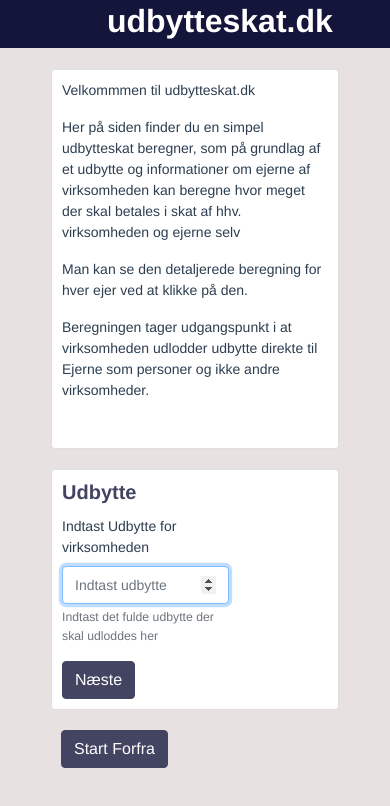
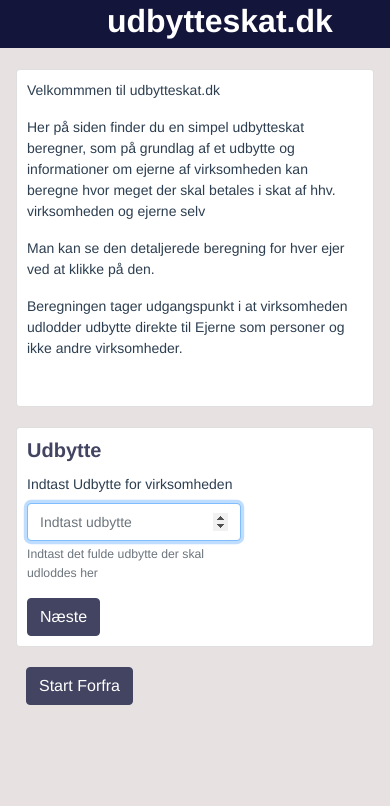
Before and after one commit to turnipsoft/udbytteskat, a Vue app: page / in a window 390 px wide. Shown: the top 806 px of the page. Built offline with nearby package versions, Linux system fonts and the light colour scheme; some icons are missing.

Commit message:
tilpasset mere til mobil udnytter plads bedre

```diff
--- a/src/components/UdbytteSkat.vue
+++ b/src/components/UdbytteSkat.vue
@@ -67,14 +67,14 @@
                   </div>
                   <div class="col-3">
                     <div class="form-group">
-                      <label for="andelInput">Ejers andel</label>
+                      <label for="andelInput">Andel</label>
                       <input type="text" v-model="andel" class="form-control" id="andelInput" aria-describedby="andelHelp" placeholder="Andel">
                       <small id="andelHelp" class="form-text text-muted">Ejerens andel i procent</small>
                     </div>
                   </div>
                   <div class="col-3">
                     <div class="form-group">
-                      <label for="giftInput">Ægtefælde</label>
+                      <label for="giftInput">Gift</label>
                       <input type="checkbox" v-model="gift" class="form-control" id="giftInput" aria-describedby="giftHelp">
                       <small id="giftHelp" class="form-text text-muted">Er ejeren gift</small>
                     </div>
@@ -222,7 +222,7 @@
         </div>
 
       </div>
-      <div class="intro">
+      <div class="end">
         <div class="row">
           <div class="col">
             <form v-on:submit="resetForm">
@@ -327,8 +327,11 @@ export default class UdbytteSkat extends Vue {
     const ejer: Ejer = new Ejer(this.ejer, andel, this.gift, udbytte);
     this.ejere.push(ejer);
     this.reset();
-    let elem = <HTMLInputElement> this.$refs.navnInput;
-    elem.focus();
+    const mq = window.matchMedia( "(min-width: 1000px)" );
+    if (mq.matches) {
+      let elem = <HTMLInputElement> this.$refs.navnInput;
+      elem.focus();
+    }
   }
 
   beregnUdbytte(udbytte: Number, ejerandel: Number, gift: boolean): Udbytte {
@@ -455,16 +458,24 @@ h6 {
   };
 }
 
+@media screen and (max-width: 999px) {
+  .card {
+    margin-left: 1px;
+    margin-right: 1px;
+  };
+}
+
+@media screen and (max-width: 999px) {
+  .end {
+    margin-left: 1px;
+    margin-right: 1px;
+  };
+}
+
 @media screen and (min-width: 1000px) {
   #showDesktop {
     visibility: visible;
   };
-  #showMobile {
-    visibility: hidden;
-    height: 0;
-    margin: 0px 0px 0px 0px;
-    padding: 0px 0px 0px 0px;
-  }
 }
 
 @media screen and (min-width: 1000px) {
```
